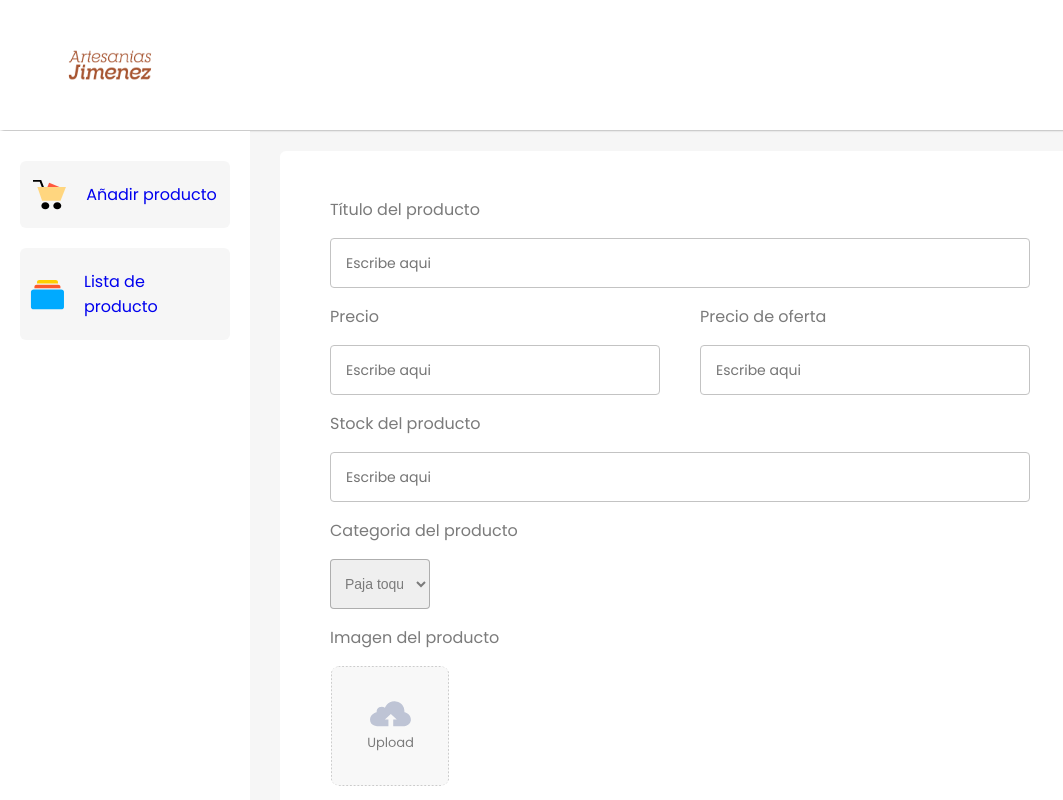
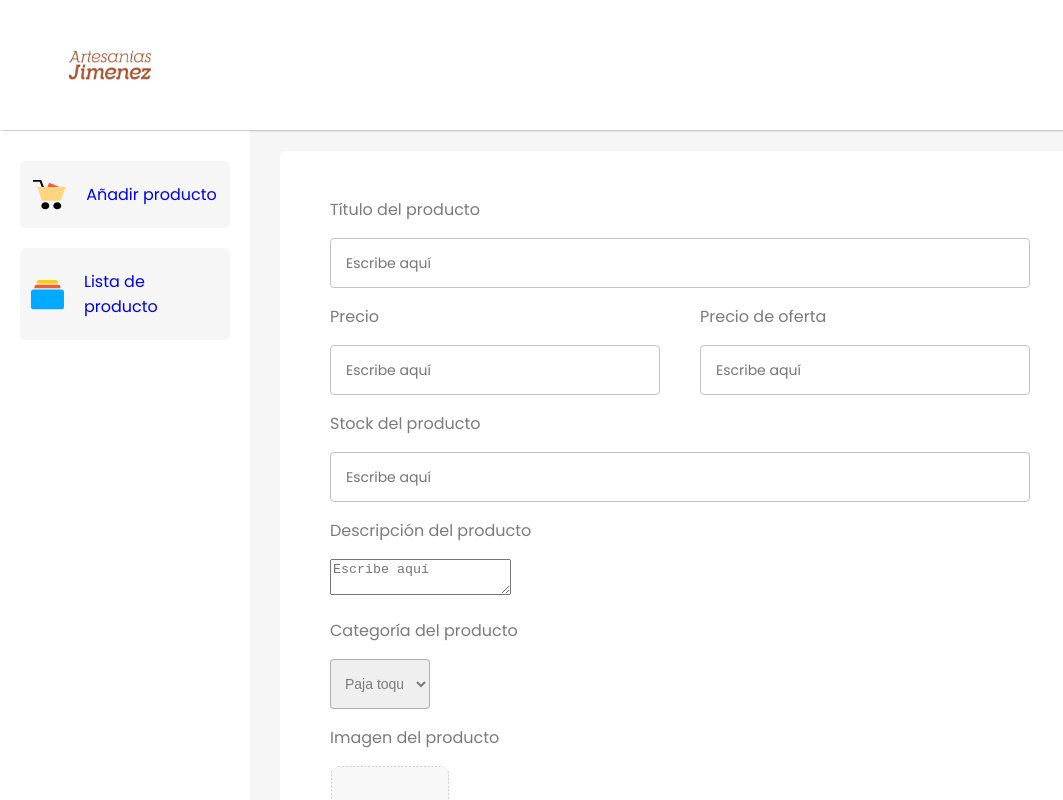
Before and after one commit to AndrewVilcacundo/E-commerce-ArtesaniasJimenez, a React (Create React App) app in the folder admin/: page /addproduct in a window 1280 px wide. Shown: the top 800 px of the page, without its empty margins (0-1063 px from the left). Built offline with nearby package versions, Linux system fonts and the light colour scheme.

Commit message:
Añadiendo decripcion a los productos

```diff
--- a/admin/src/Components/AddProduct/AddProduct.jsx
+++ b/admin/src/Components/AddProduct/AddProduct.jsx
@@ -10,7 +10,8 @@ const AddProduct = () => {
     category: "pajatoquilla",
     new_price: "",
     old_price: "",
-    stock: "" // Añadir el campo de stock
+    stock: "", // Añadir el campo de stock
+    description: "" // Añadir el campo de descripción
   });
 
   const AddProduct = async () => {
@@ -59,24 +60,28 @@ const AddProduct = () => {
     <div className="addproduct">
       <div className="addproduct-itemfield">
         <p>Título del producto</p>
-        <input type="text" name="name" value={productDetails.name} onChange={(e) => { changeHandler(e) }} placeholder="Escribe aqui" />
+        <input type="text" name="name" value={productDetails.name} onChange={(e) => { changeHandler(e) }} placeholder="Escribe aquí" />
       </div>
       <div className="addproduct-price">
         <div className="addproduct-itemfield">
           <p>Precio</p>
-          <input type="text" name="old_price" value={productDetails.old_price} onChange={(e) => { changeHandler(e) }} placeholder="Escribe aqui" />
+          <input type="text" name="old_price" value={productDetails.old_price} onChange={(e) => { changeHandler(e) }} placeholder="Escribe aquí" />
         </div>
         <div className="addproduct-itemfield">
           <p>Precio de oferta</p>
-          <input type="text" name="new_price" value={productDetails.new_price} onChange={(e) => { changeHandler(e) }} placeholder="Escribe aqui" />
+          <input type="text" name="new_price" value={productDetails.new_price} onChange={(e) => { changeHandler(e) }} placeholder="Escribe aquí" />
         </div>
       </div>
       <div className="addproduct-itemfield">
         <p>Stock del producto</p>
-        <input type="text" name="stock" value={productDetails.stock} onChange={(e) => { changeHandler(e) }} placeholder="Escribe aqui" />
+        <input type="text" name="stock" value={productDetails.stock} onChange={(e) => { changeHandler(e) }} placeholder="Escribe aquí" />
       </div>
       <div className="addproduct-itemfield">
-        <p>Categoria del producto</p>
+        <p>Descripción del producto</p>
+        <textarea name="description" value={productDetails.description} onChange={(e) => { changeHandler(e) }} placeholder="Escribe aquí"></textarea>
+      </div>
+      <div className="addproduct-itemfield">
+        <p>Categoría del producto</p>
         <select value={productDetails.category} name="category" className="add-product-selector" onChange={changeHandler}>
           <option value="pajatoquilla">Paja toquilla</option>
           <option value="totora">Totora</option>
```
